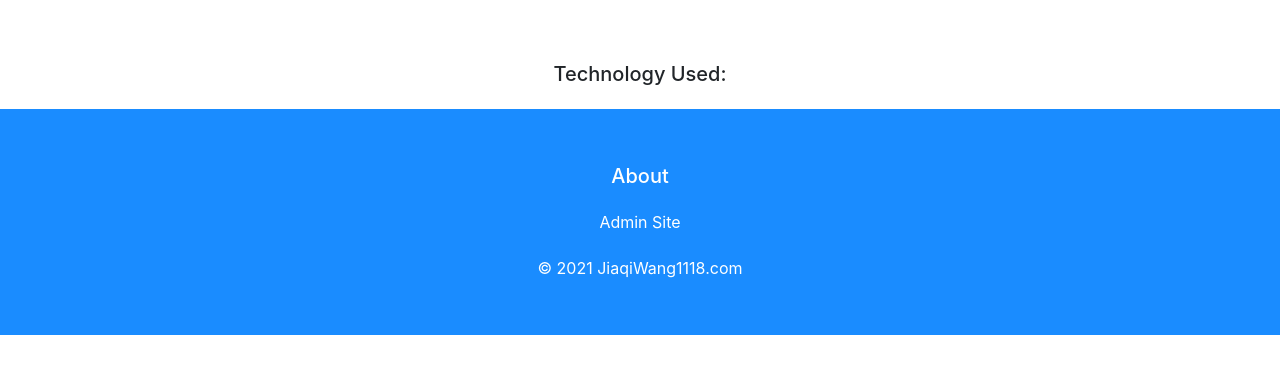
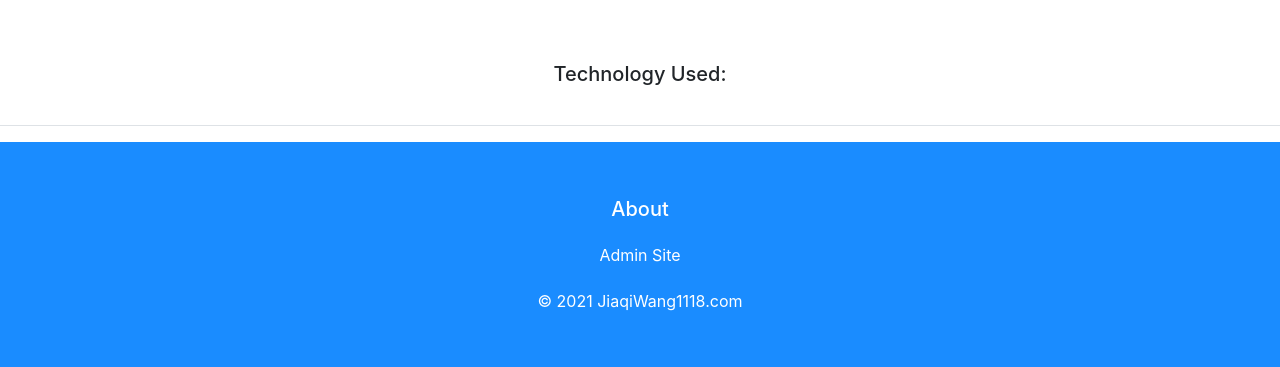
Before and after one commit to JackyW1118/cs-project-portfolio, a Django app: template myprojects/templates/myprojects/project_detail.html in a window 1280 px wide. Shown: the part 387-754 px from the top of the page. Run offline with Django 3.2, Linux system fonts and the light colour scheme; the template is opened without the code that fills it, so the values that code supplies are empty; some libraries are stand-ins or nearby versions.

```diff
--- a/myprojects/templates/myprojects/project_detail.html
+++ b/myprojects/templates/myprojects/project_detail.html
@@ -79,5 +79,5 @@
     </div>
 </div>
 {% endfor %}
-
+<legend class="border-bottom my-3"></legend>
 {% endblock content %}
```
